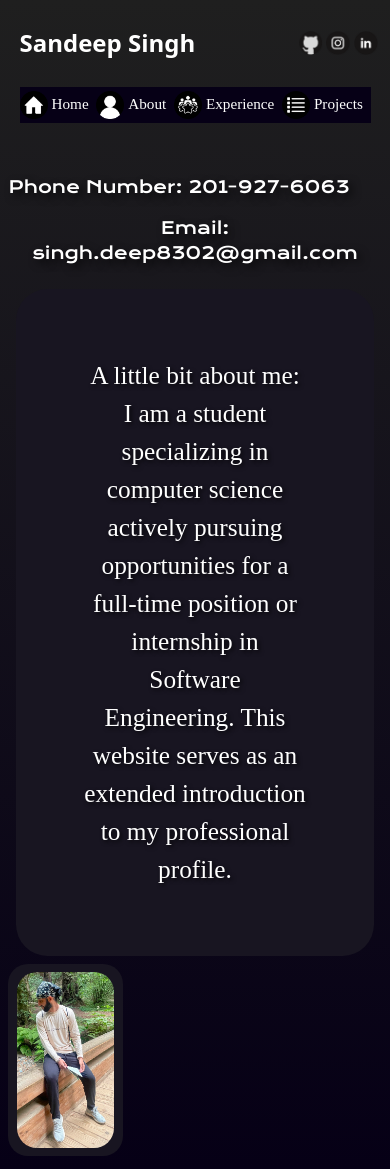
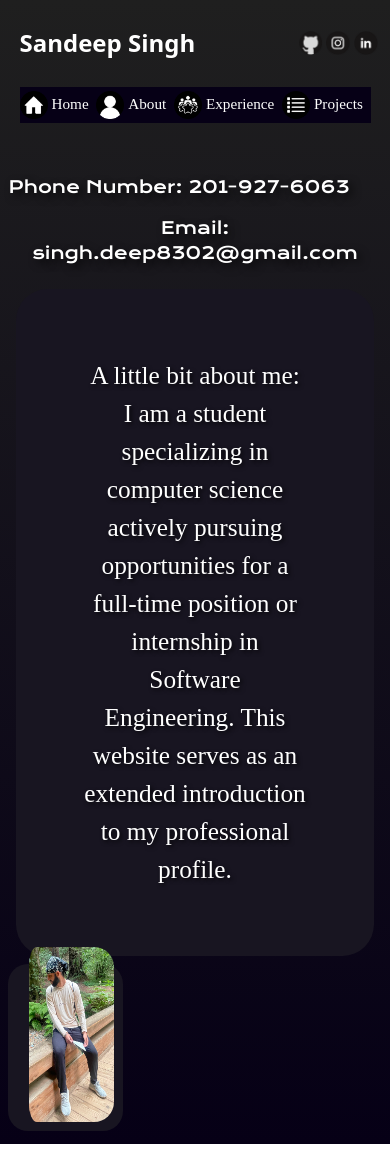
Before and after one commit to SandeepS3/personal-website, a React (Create React App) app: page /about in a window 390 px wide. After the commit the page ends 1144 px from the top, so only its background shows below. Built offline with nearby package versions, Linux system fonts and the light colour scheme; a web font is replaced by a local one.

Commit message:
fix about  mobile

```diff
--- a/src/pages/AboutStyles.js
+++ b/src/pages/AboutStyles.js
@@ -92,6 +92,8 @@ const mediaStyles = {
     width: "25vw",
     height: "45vw",
     borderRadius: "1.25em",
+    marginTop: "-3vh",
+    paddingLeft: "3vw",
   },
   imageBox: {
     padding: "1vh",
```
